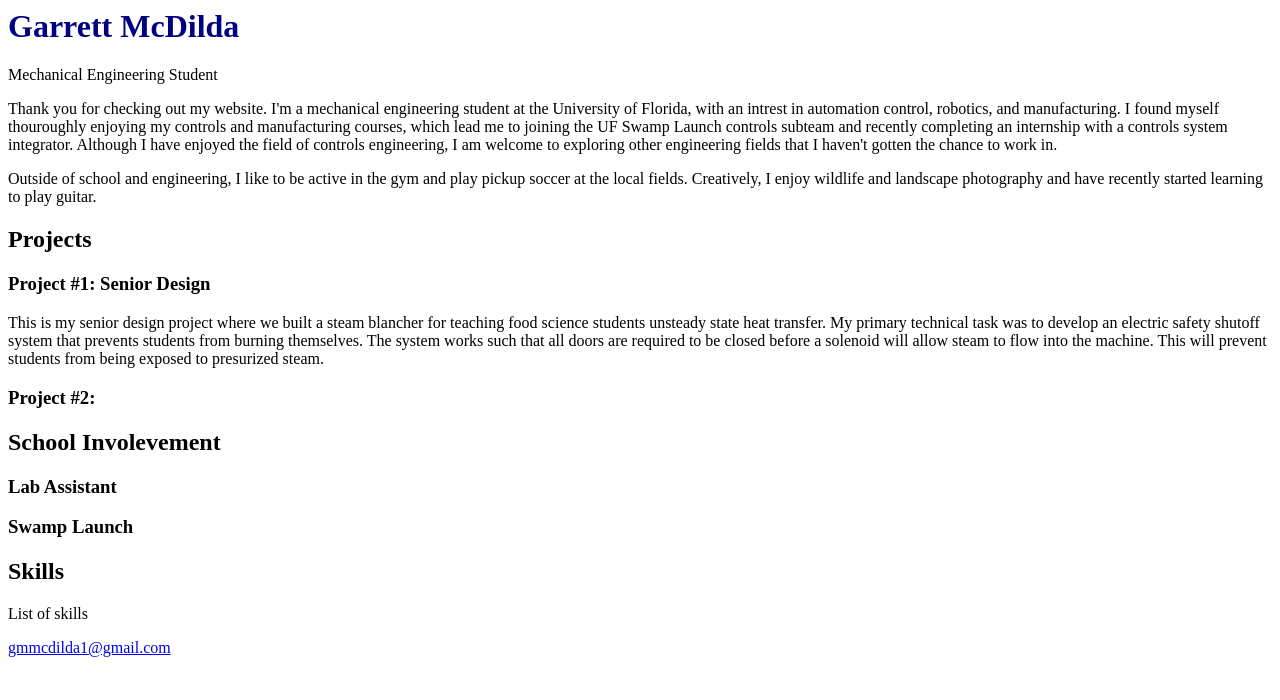
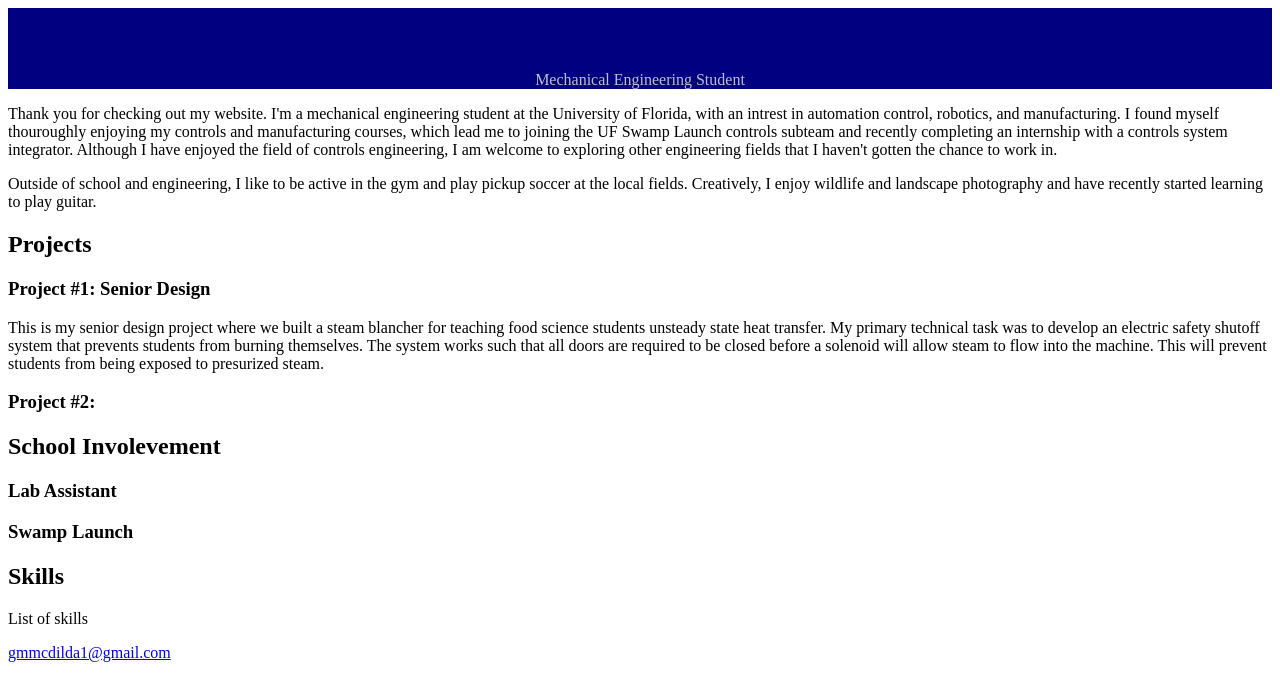
Before and after one commit to Garrett-Mcdilda1/Second-Website, a plain HTML site: page index.html in a window 1280 px wide. Drawn offline with Linux system fonts and the light colour scheme.

Commit message:
Update header styles and fix CSS syntax
Fix header styles and correct CSS syntax errors.

```diff
--- a/style.css
+++ b/style.css
@@ -1,8 +1,24 @@
 body {
   background-color:l ightblue;}
 
+header {
+  background-color: #000080;
+  text-align: Center;
+  padding: 3rem, 1rem;
+}
+header h1 {
+  font-size: 2.5rem;
+  margin-bottom: 0.5rem;
+}
+
+header p {
+  font-size: 1rem;
+  opacity: 0.9;
+  color: #D3D3D3;
+}
+
 h1 {
   color: #000080;
-  font size: 2.5rem;
-  text align: center
+  font-size: 2.5rem;
+  text-align: center
 }
```
